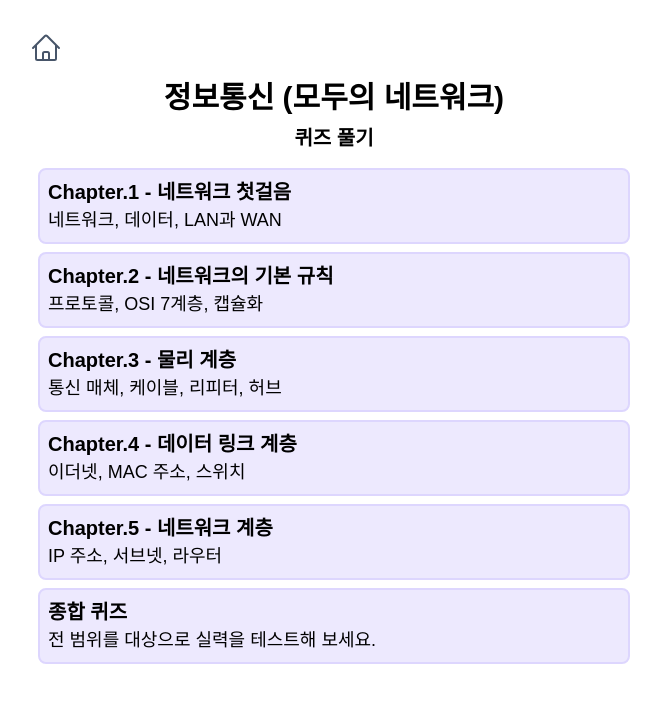
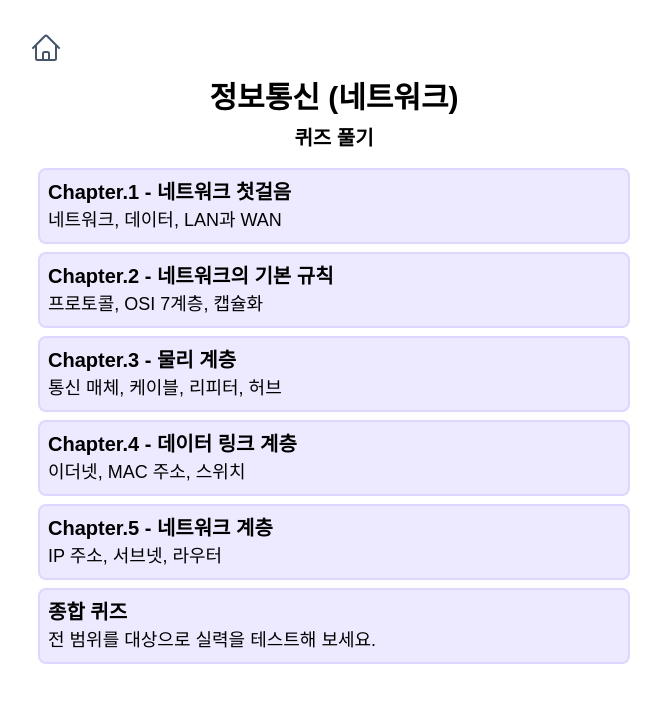
Before and after one commit to Superfish83/memoquiz, a Next.js app: page /JungboTongsin/quiz in a window 1280 px wide. Shown: the top 702 px of the page, without its empty margins (306-967 px from the left). Built offline with nearby package versions, Linux system fonts and the light colour scheme; a web font is replaced by a local one.

Commit message:
fix title

```diff
--- a/pages/JungboTongsin/quiz/index.jsx
+++ b/pages/JungboTongsin/quiz/index.jsx
@@ -32,7 +32,7 @@ export default function Home(){
     <div>
         <BackButton link="/"/>
         <div className="font-extrabold pt-4 text-3xl text-center">
-            정보통신 (모두의 네트워크)
+            정보통신 (네트워크)
         </div>
         <div className="font-extrabold p-2 text-xl text-center">
             퀴즈 풀기
--- a/pages/JungboTongsin/study/index.jsx
+++ b/pages/JungboTongsin/study/index.jsx
@@ -26,7 +26,7 @@ export default function Home(){
         <div>
             <BackButton link="/"/>
             <div className="font-extrabold pt-4 text-3xl text-center">
-                정보통신 (3-1)
+                정보통신 (네트워크)
             </div>
             <div className="font-extrabold p-2 text-xl text-center">
                 수업 자료
```
